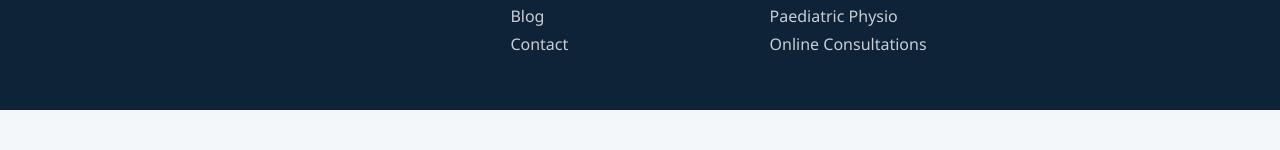
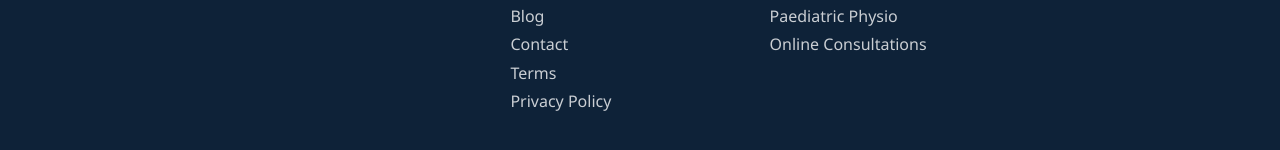
Before and after one commit to iamkjn/PhysioOnClick, a Next.js app: page / in a window 1280 px wide. Shown: the part 2360-2510 px from the top of the page. Before the commit the page ends 2470 px from the top, so only its background shows below. Built offline with nearby package versions, Linux system fonts and the light colour scheme; no server answers.

Commit message:
feat: add Terms and Privacy Policy links to site footer

```diff
--- a/components/site-footer.tsx
+++ b/components/site-footer.tsx
@@ -17,6 +17,8 @@ export function SiteFooter() {
           <Link href="/pricing">Pricing</Link>
           <Link href="/blog">Blog</Link>
           <Link href="/contact">Contact</Link>
+          <Link href="/terms">Terms</Link>
+          <Link href="/privacy-policy">Privacy Policy</Link>
         </div>
         <div>
           <h4>Services</h4>
```
